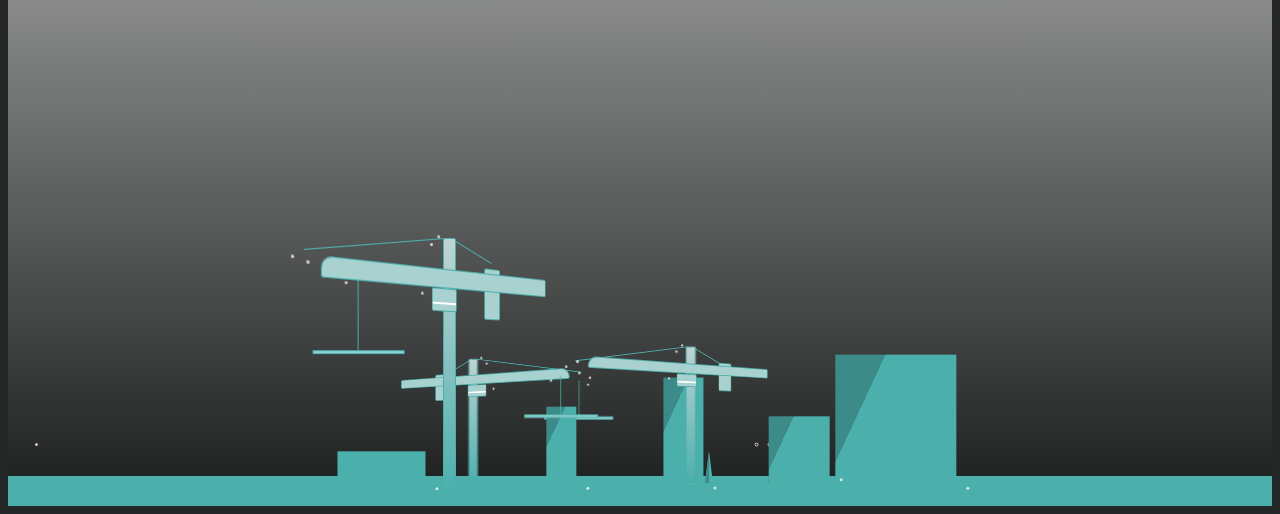
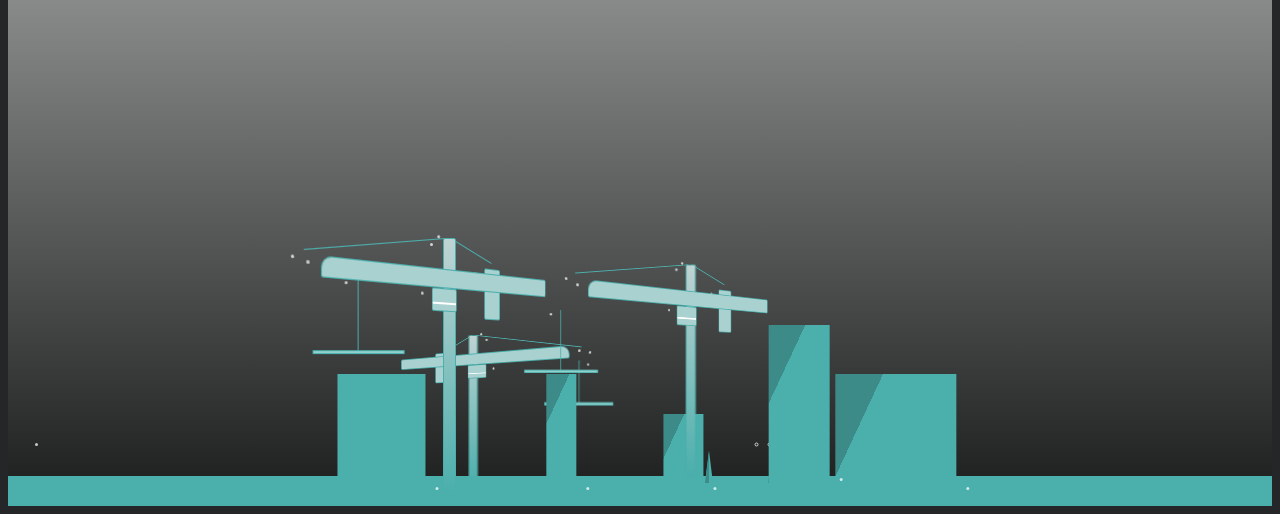
Before and after one commit to javierzor/onelineunderconstructionlandinginstaller, a plain HTML site: page index.html in a window 1280 px wide. Shown: the part 302-816 px from the top of the page. Drawn offline with Linux system fonts and the light colour scheme.

Commit message:
las gruas y edificios son mas grande en celulares

```diff
--- a/index.html
+++ b/index.html
@@ -462,20 +462,20 @@
     <div class="ocultar767paraabajo">
 
     <section class="city-stuff">
-      <ul class="skyscrappers__list">
-        <li class="skyscrapper__item skyscrapper-1"></li>
-        <li class="skyscrapper__item skyscrapper-2"></li>
-        <li class="skyscrapper__item skyscrapper-3"></li>
-        <li class="skyscrapper__item skyscrapper-4"></li>
-        <li class="skyscrapper__item skyscrapper-5"></li>
+      <ul class="skyscrappers__list" >
+        <li class="skyscrapper__item skyscrapper-1" style="height:15vh"></li>
+        <li class="skyscrapper__item skyscrapper-2" style="height:20vh"></li>
+        <li class="skyscrapper__item skyscrapper-3" style="height:10vh"></li>
+        <li class="skyscrapper__item skyscrapper-4" style="height:15vh"></li>
+        <li class="skyscrapper__item skyscrapper-5" style="height:15vh"></li>
       </ul>
-      <ul class="tree__container">
-        <li class="tree__list">
-          <ul class="tree__item tree-1">
-            <li class="tree__trunk"></li>
+      <ul class="tree__container" >
+        <li class="tree__list" >
+          <ul class="tree__item tree-1" >
+            <li class="tree__trunk" ></li>
             <li class="tree__leaves"></li>
           </ul>
-          <ul class="tree__item tree-2">
+          <ul class="tree__item tree-2"  style="height:15vh">
             <li class="tree__trunk"></li>
             <li class="tree__leaves"></li>
           </ul>
@@ -506,6 +506,15 @@
         </li>
       </ul>
       <ul class="crane__list crane-1"  style="height:32vh">
+        <li class="crane__item crane-cable crane-cable-1"  ></li>
+        <li class="crane__item crane-cable crane-cable-2"  ></li>
+        <li class="crane__item crane-cable crane-cable-3"  ></li>
+        <li class="crane__item crane-stand" ></li>
+        <li class="crane__item crane-weight" ></li>
+        <li class="crane__item crane-cabin" ></li>
+        <li class="crane__item crane-arm" ></li>
+      </ul>
+      <ul class="crane__list crane-2"  style="height:25vh">
         <li class="crane__item crane-cable crane-cable-1"></li>
         <li class="crane__item crane-cable crane-cable-2"></li>
         <li class="crane__item crane-cable crane-cable-3"></li>
@@ -514,23 +523,14 @@
         <li class="crane__item crane-cabin"></li>
         <li class="crane__item crane-arm"></li>
       </ul>
-      <ul class="crane__list crane-2">
-        <li class="crane__item crane-cable crane-cable-1"></li>
-        <li class="crane__item crane-cable crane-cable-2"></li>
-        <li class="crane__item crane-cable crane-cable-3"></li>
-        <li class="crane__item crane-stand"></li>
-        <li class="crane__item crane-weight"></li>
-        <li class="crane__item crane-cabin"></li>
-        <li class="crane__item crane-arm"></li>
-      </ul>
-      <ul class="crane__list crane-3">
-        <li class="crane__item crane-cable crane-cable-1"></li>
-        <li class="crane__item crane-cable crane-cable-2"></li>
-        <li class="crane__item crane-cable crane-cable-3"></li>
-        <li class="crane__item crane-stand"></li>
-        <li class="crane__item crane-weight"></li>
-        <li class="crane__item crane-cabin"></li>
-        <li class="crane__item crane-arm"></li>
+      <ul class="crane__list crane-3"  style="height:33vh">
+        <li class="crane__item crane-cable crane-cable-1" ></li>
+        <li class="crane__item crane-cable crane-cable-2" ></li>
+        <li class="crane__item crane-cable crane-cable-3" ></li>
+        <li class="crane__item crane-stand" ></li>
+        <li class="crane__item crane-weight" ></li>
+        <li class="crane__item crane-cabin" ></li>
+        <li class="crane__item crane-arm" ></li>
       </ul>
     </section>
 
@@ -585,9 +585,9 @@
             </li>
           </ul>
           <ul class="crane__list crane-1" style="height:42vh">
-            <li class="crane__item crane-cable crane-cable-1" ></li>
-            <li class="crane__item crane-cable crane-cable-2" ></li>
-            <li class="crane__item crane-cable crane-cable-3"></li>
+            <li class="crane__item crane-cable crane-cable-1"  ></li>
+            <li class="crane__item crane-cable crane-cable-2"  ></li>
+            <li class="crane__item crane-cable crane-cable-3" ></li>
             <li class="crane__item crane-stand"></li>
             <li class="crane__item crane-weight" ></li>
             <li class="crane__item crane-cabin"></li>
@@ -597,19 +597,19 @@
             <li class="crane__item crane-cable crane-cable-1"></li>
             <li class="crane__item crane-cable crane-cable-2"></li>
             <li class="crane__item crane-cable crane-cable-3"></li>
-            <li class="crane__item crane-stand"></li>
-            <li class="crane__item crane-weight"></li>
-            <li class="crane__item crane-cabin"></li>
-            <li class="crane__item crane-arm"></li>
+            <li class="crane__item crane-stand" ></li>
+            <li class="crane__item crane-weight" ></li>
+            <li class="crane__item crane-cabin" ></li>
+            <li class="crane__item crane-arm" ></li>
           </ul>
           <ul class="crane__list crane-3" style="height:32vh">
-            <li class="crane__item crane-cable crane-cable-1"></li>
-            <li class="crane__item crane-cable crane-cable-2"></li>
-            <li class="crane__item crane-cable crane-cable-3"></li>
-            <li class="crane__item crane-stand"></li>
-            <li class="crane__item crane-weight"></li>
-            <li class="crane__item crane-cabin"></li>
-            <li class="crane__item crane-arm"></li>
+            <li class="crane__item crane-cable crane-cable-1" ></li>
+            <li class="crane__item crane-cable crane-cable-2" ></li>
+            <li class="crane__item crane-cable crane-cable-3" ></li>
+            <li class="crane__item crane-stand" ></li>
+            <li class="crane__item crane-weight" ></li>
+            <li class="crane__item crane-cabin" ></li>
+            <li class="crane__item crane-arm" ></li>
           </ul>
         </section>
 
```
